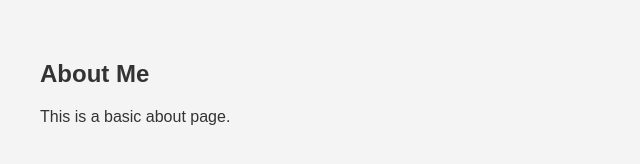
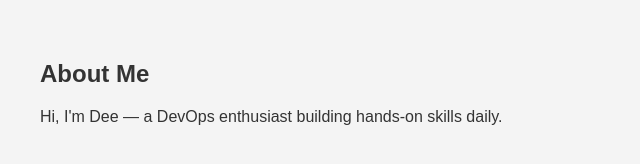
Before and after one commit to maggidon/portfolio-site, a plain HTML site: page about.html in a window 1280 px wide. Shown: the whole page, without its empty margins (0-640 px from the left). Drawn offline with Linux system fonts and the light colour scheme.

Commit message:
Update about page content

```diff
--- a/about.html
+++ b/about.html
@@ -7,6 +7,6 @@
 </head>
 <body>
     <h2>About Me</h2>
-    <p>This is a basic about page.</p>
+    <p>Hi, I'm Dee — a DevOps enthusiast building hands-on skills daily.</p>
 </body>
 </html>
```
